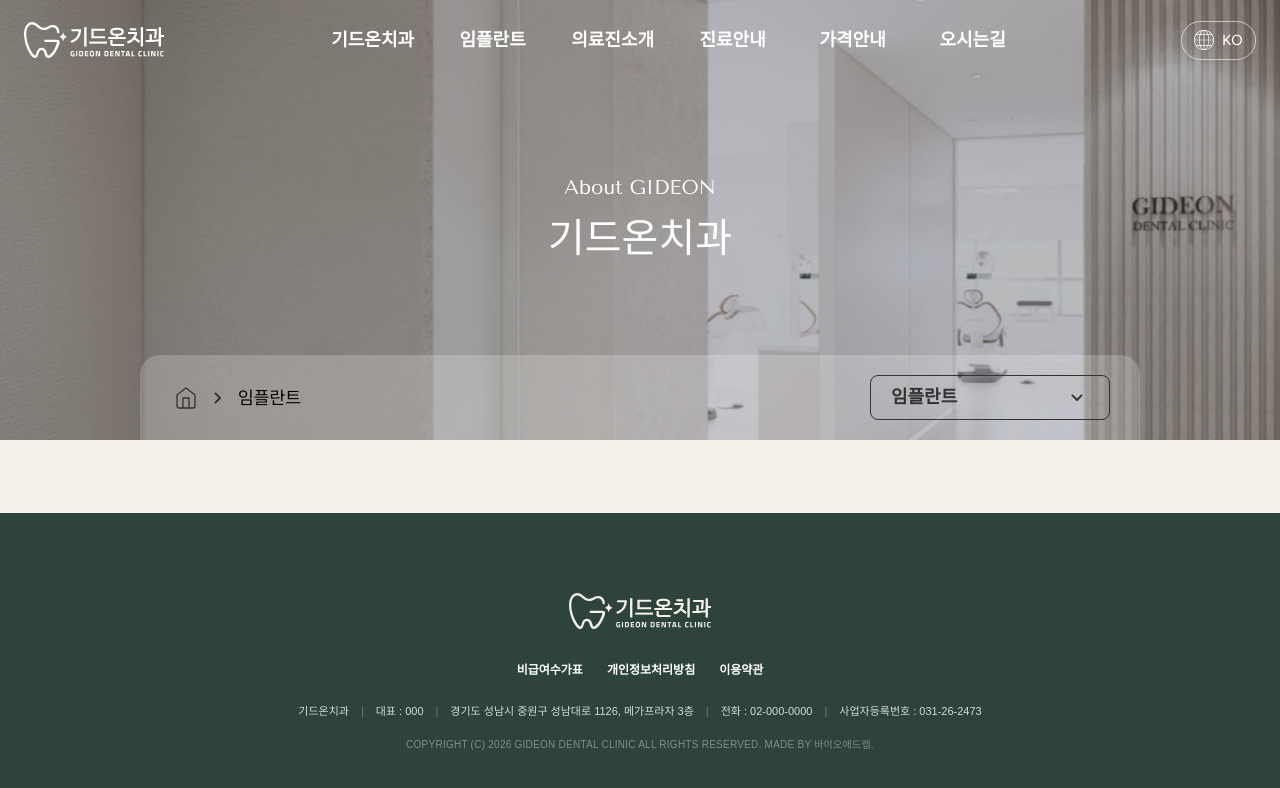
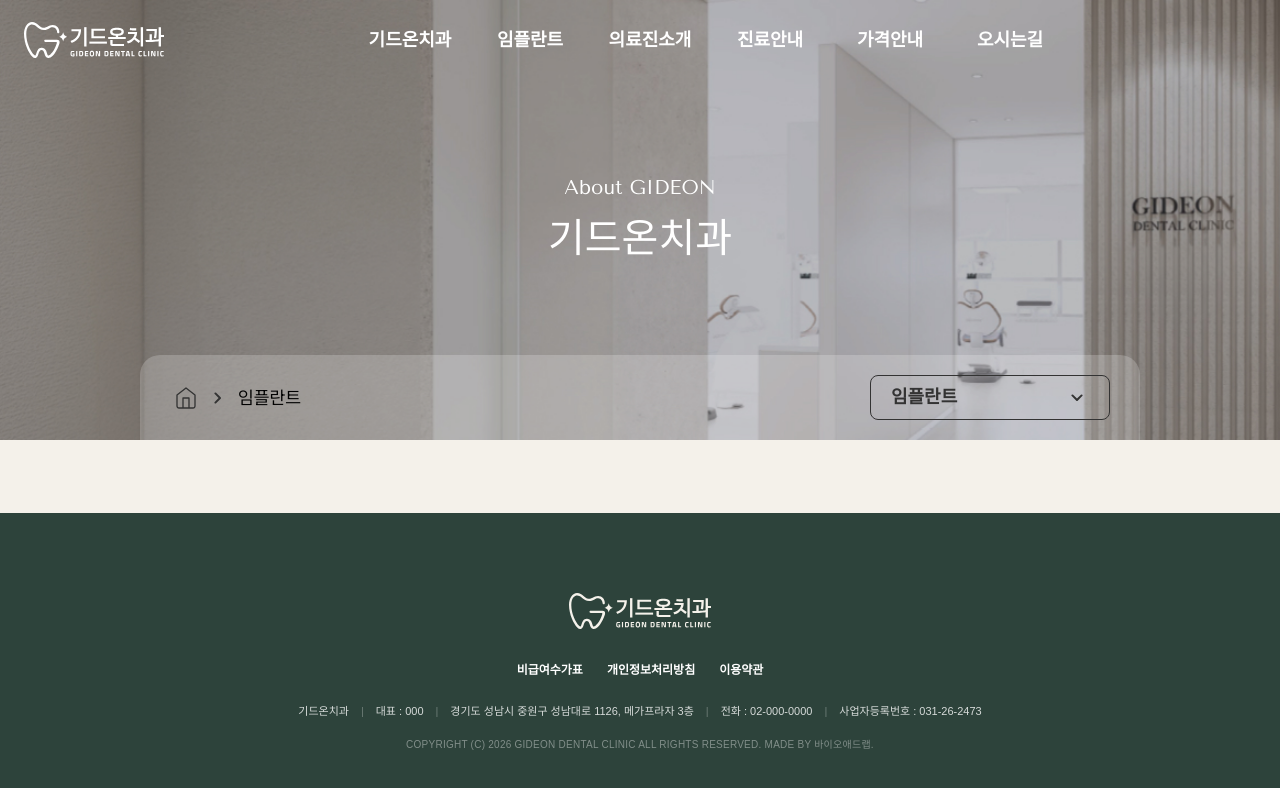
Before and after one commit to BIOADDLAB/gidon, a Next.js app: page /about in a window 1280 px wide. Shown: the top 788 px of the page. Built offline with nearby package versions, Linux system fonts and the light colour scheme; a web font is replaced by a local one.

Commit message:
feat: 메인 헤더 번역 위젯 제거

```diff
--- a/src/components/layout/Header.tsx
+++ b/src/components/layout/Header.tsx
@@ -140,26 +140,6 @@ export default function Header() {
 
                     {/* 우측 유틸리티 */}
                     <div className="flex items-center gap-3">
-                        <button
-                            className={`flex items-center gap-2 rounded-full border px-3 py-2 transition-colors ${
-                                menuOpen
-                                    ? 'border-gray-300 text-green-600'
-                                    : 'border-white/60 text-white group-hover:border-gray-300 group-hover:text-green-600 group-[.on]:border-gray-300 group-[.on]:text-green-600'
-                            }`}
-                        >
-                            <img
-                                src="/images/common/l_lang_w.svg"
-                                alt="언어"
-                                className={`h-5 w-5 ${menuOpen ? 'hidden' : 'block group-hover:hidden group-[.on]:hidden'}`}
-                            />
-                            <img
-                                src="/images/common/l_lang_g.svg"
-                                alt="언어"
-                                className={`h-4 w-4 ${menuOpen ? 'block' : 'hidden group-hover:block group-[.on]:block'}`}
-                            />
-                            <span className="font-ui text-[14px] font-semibold">KO</span>
-                        </button>
-
                         {/* 햄버거 버튼 분기 처리 */}
                         <button
                             className="lg:hidden flex items-center justify-center w-8 h-8 focus:outline-none"
```
